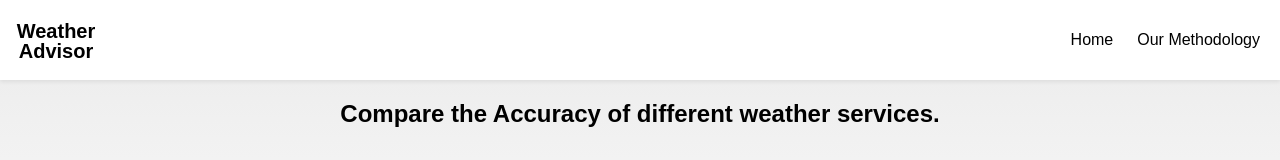
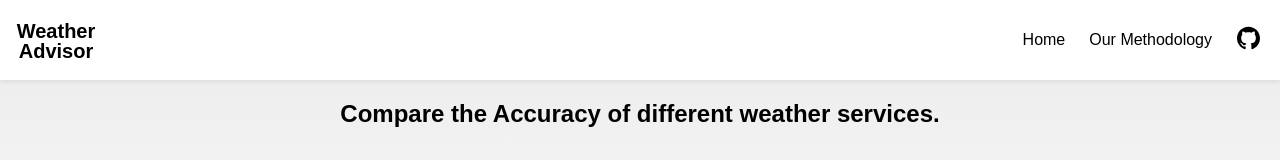
Before and after one commit to eric-livezey/weather-advisor, a website: page public/index.html in a window 1280 px wide. Shown: the top 160 px of the page. Drawn offline with Linux system fonts and the light colour scheme.

Commit message:
Add github link to home page

```diff
--- a/collect.js
+++ b/collect.js
@@ -45,7 +45,7 @@ const missedStations = {};
  */
 async function collectObservations(conn, locations, date) {
     // NOTE: Observations are currently collected from NWS from "/station/observations" for the closest valid station
-    // to a location. Observations are frequently not present for the previous hour when observed to missed stations
+    // to a location. Observations are frequently not present for the previous hour when observed so missed stations
     // are stored to be collected in the next cycle. These observations are also typically not on the hour exactly so
     // the observed value is actually from some time after the specified date.
     // The main issue with this is that the measured precipitation is cumulative over the last hour so if the observation
--- a/public/index.html
+++ b/public/index.html
@@ -21,6 +21,13 @@
                         </li>
                         <li class="global-header__navigation-item">
                             <a class="global-header__navigation-link" href="/">Our Methodology</a>
+                        </li>
+                        <li class="global-header__navigation-item">
+                            <a class="global-header__navigation-link" href="https://www.github.com/eric-livezey/weather-advisor">
+                                <svg class="icon" aria-hidden="true">
+                                    <use href="/assets/icons/symbols.svg#github"></use>
+                                </svg>
+                            </a>
                         </li>
                     </ul>
                 </nav>
--- a/public/styles.css
+++ b/public/styles.css
@@ -49,6 +49,8 @@ body {
 
 .global-header__navigation-item {
     margin: 0 .5rem;
+    display: flex;
+    align-items: center;
 }
 
 .global-header__navigation-link {
@@ -114,6 +116,11 @@ body {
     transition: opacity .4s;
 }
 
+.icon {
+    width: 1.5rem;
+    height: 1.5rem;
+}
+
 .hidden {
     opacity: 0;
 }
```
Also changed, not shown: public/assets/icons/symbols.svg (added).
